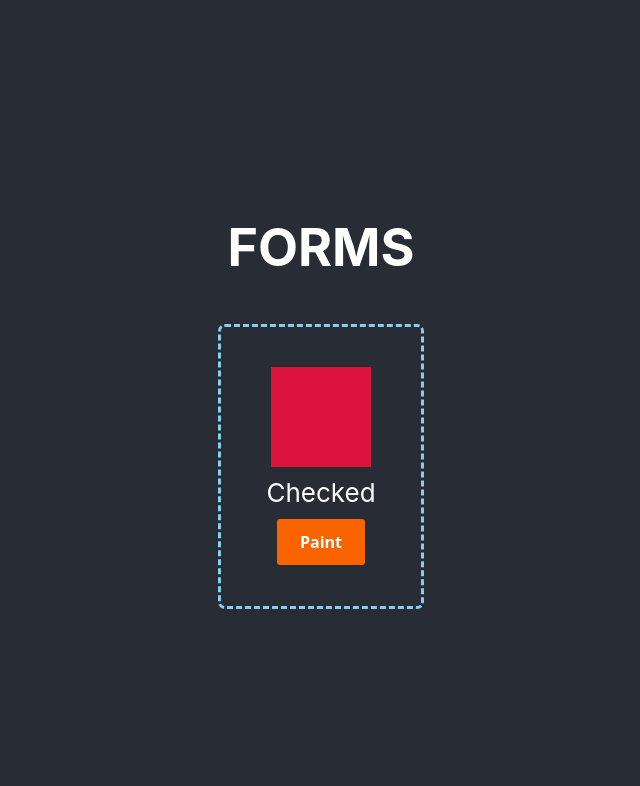
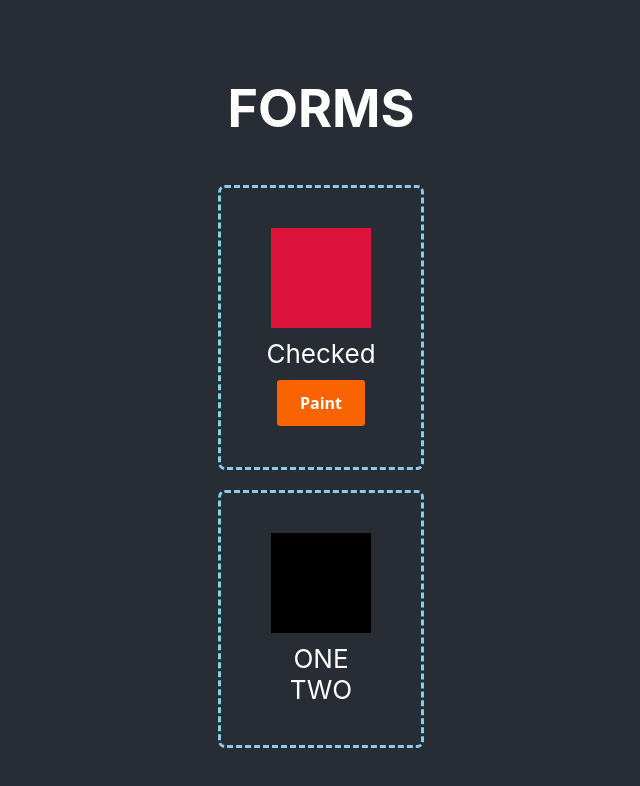
Before and after one commit to A-Kija/drontai, a React (Create React App) app in the folder r1/: page / in a window 1280 px wide. Shown: the top 786 px of the page, without its empty margins (319-959 px from the left). Built offline with nearby package versions, Linux system fonts and the light colour scheme.

Commit message:
one and two

```diff
--- a/r1/src/Components/008/Sq.jsx
+++ b/r1/src/Components/008/Sq.jsx
@@ -6,6 +6,8 @@ function Sq() {
 
     const [paint, setPaint] = useState(false);
 
+    const [cb1, setCb1] = useState(false);
+    const [cb2, setCb2] = useState(false);
 
     return (
         <>
@@ -17,6 +19,18 @@ function Sq() {
                 </div>
                 <button onClick={() => setPaint(cb)}>Paint</button>
             </div>
+
+            <div className="form-container">
+                <div className="kv" style={{backgroundColor: cb1 && cb2 ? 'crimson' : 'black'}}></div>
+                <div>
+                    <input type="checkbox" id="_2" onChange={() => setCb1(c => !c)} checked={cb1}></input>
+                    <label htmlFor="_2" style={{ color: cb1 ? 'crimson' : null }}>ONE</label>
+                </div>
+                <div>
+                    <input type="checkbox" id="_3" onChange={() => setCb2(c => !c)} checked={cb2}></input>
+                    <label htmlFor="_3" style={{ color: cb2 ? 'crimson' : null }}>TWO</label>
+                </div>
+            </div>
         </>
     )
 
```
